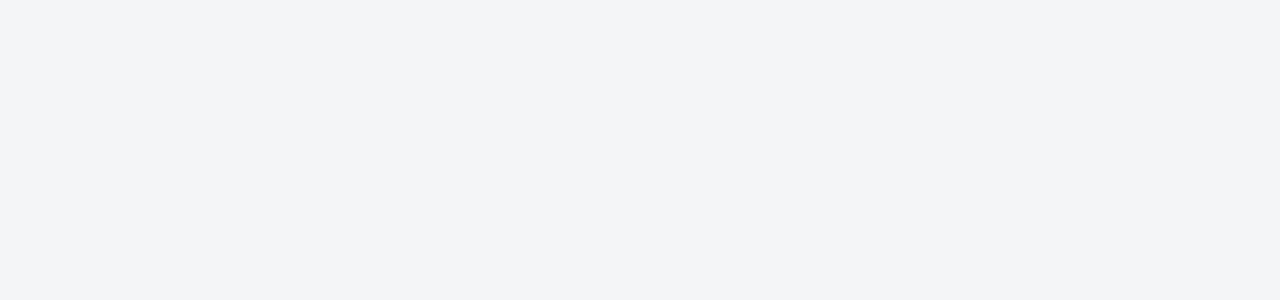
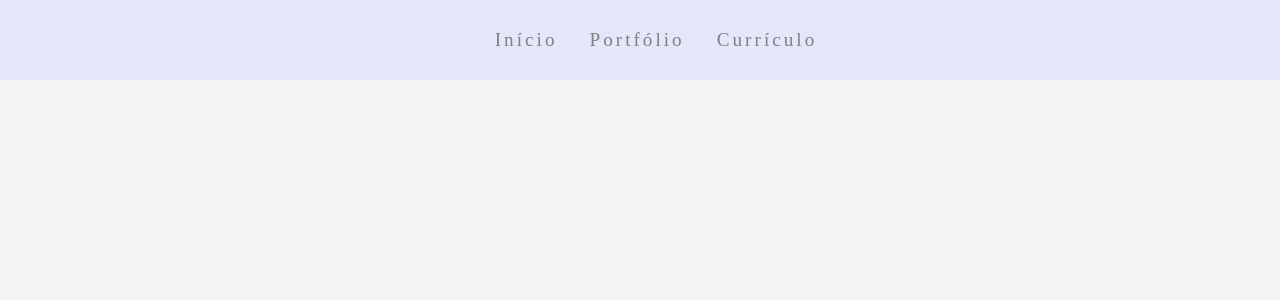
Before and after one commit to pedroaugustofb/repository, a React (Create React App) app: page / in a window 1280 px wide. Before the commit this address led to /404. Shown: the top 300 px of the page. Built offline with nearby package versions, Linux system fonts and the light colour scheme.

Commit message:
iniciando navbar

```diff
--- a/package.json
+++ b/package.json
@@ -12,6 +12,8 @@
     "@types/react-dom": "^18.0.0",
     "@types/react-router-dom": "^5.3.3",
     "@types/styled-components": "^5.1.26",
+    "primeicons": "^6.0.1",
+    "primereact": "^9.0.0-beta.1",
     "react": "^18.2.0",
     "react-dom": "^18.2.0",
     "react-router-dom": "^6.8.1",
--- a/src/Navbar.tsx
+++ /dev/null
@@ -1,25 +0,0 @@
-import React, { Component } from 'react'
-import { getLanguage, setLanguage } from './services/Langague'
-
-type NavbarProps = {
-
-}
-
-type State = {
-  language: string | null ,
-}
-
-class Navbar extends Component<NavbarProps, State> {
-  state = {
-    language: getLanguage(),
-  }
-
-  render() {
-    return (
-      <>
-      </>
-    )
-  }
-}
-
-export default Navbar
--- a/src/Router.tsx
+++ b/src/Router.tsx
@@ -1,21 +1,21 @@
 import React from 'react';
-import { BrowserRouter, Routes, Route, Navigate } from 'react-router-dom';
+import { Routes, Route, Navigate } from 'react-router-dom';
 
 
 type RouterProps = {
 
 };
 
+
 const Router = (props: RouterProps) => {
   return (
-    <BrowserRouter>
+    <>
         <Routes>
-            <Route path='/home' />
-
-
-            <Route path='/*' element={<Navigate to="/404" />}/>
+                <Route path='' />
+                <Route path='about' />
+                <Route path='*' element={<Navigate to="" />}/>
         </Routes>
-    </BrowserRouter>
+    </>
   )
 };
 
--- /dev/null
+++ b/src/components/navbar/Navbar.tsx
@@ -0,0 +1,38 @@
+import React from 'react'
+
+// service to change language
+import { getLanguage } from '../../services/Langague'
+
+//Navbar Styles
+import {
+    NavbarContainer,
+    NavList,
+    NavItem,
+} from './style'
+
+
+
+type NavbarProps = {
+
+}
+const Navbar = (Props: NavbarProps) => {
+    const language: string | null = getLanguage()
+
+
+    return (
+        <>
+        <NavbarContainer>
+        <NavList>
+            {/*Desktop*/}
+            <NavItem text={language === 'PT-BR' ? 'Início' : 'Home' } to="/home" />
+            <NavItem text={language === 'PT-BR' ? 'Portfólio' : 'Portfolio' } to="/home" />
+            <NavItem text={language === 'PT-BR' ? 'Currículo' : 'Curriculum' } to="/home" />
+
+        </NavList>
+        </NavbarContainer>
+        </>
+    )
+
+}
+
+export default Navbar
--- /dev/null
+++ b/src/components/navbar/style.tsx
@@ -0,0 +1,54 @@
+import styled from "styled-components";
+import { Link } from "react-router-dom";
+
+
+
+/* Desktop */
+export const NavbarContainer = styled.nav`
+display: flex;
+justify-content: space-around;
+align-items: center;
+background: #E6E6FA;
+height: 10vh;
+`
+
+export const NavList = styled.ul`
+list-style: none;
+display: flex;
+
+`
+export const NavLi = styled.li`
+letter-spacing: 3px;
+margin-left: 32px;
+@media(max-width: 768px){
+    display:none;
+}
+`
+
+export const NavLink = styled(Link)`
+text-decoration: none;
+font: 1.2rem bold small-caps;
+color: #808080;
+:hover{
+    color: #DC143C;
+    opacity: 0.7;
+    cursor:pointer;
+}
+`
+
+
+
+
+type ItemProps = {
+    text?: string | null,
+    to: string,
+};
+export const NavItem = ({text, to}: ItemProps) => {
+    return(
+        <NavLi>
+            <NavLink to={to}>
+                {text}
+            </NavLink>
+        </NavLi>
+    )
+};
```
Also changed, not shown: src/App.tsx (+6 -3 lines), 1 other file (tests, documents, lock files or other folders).
